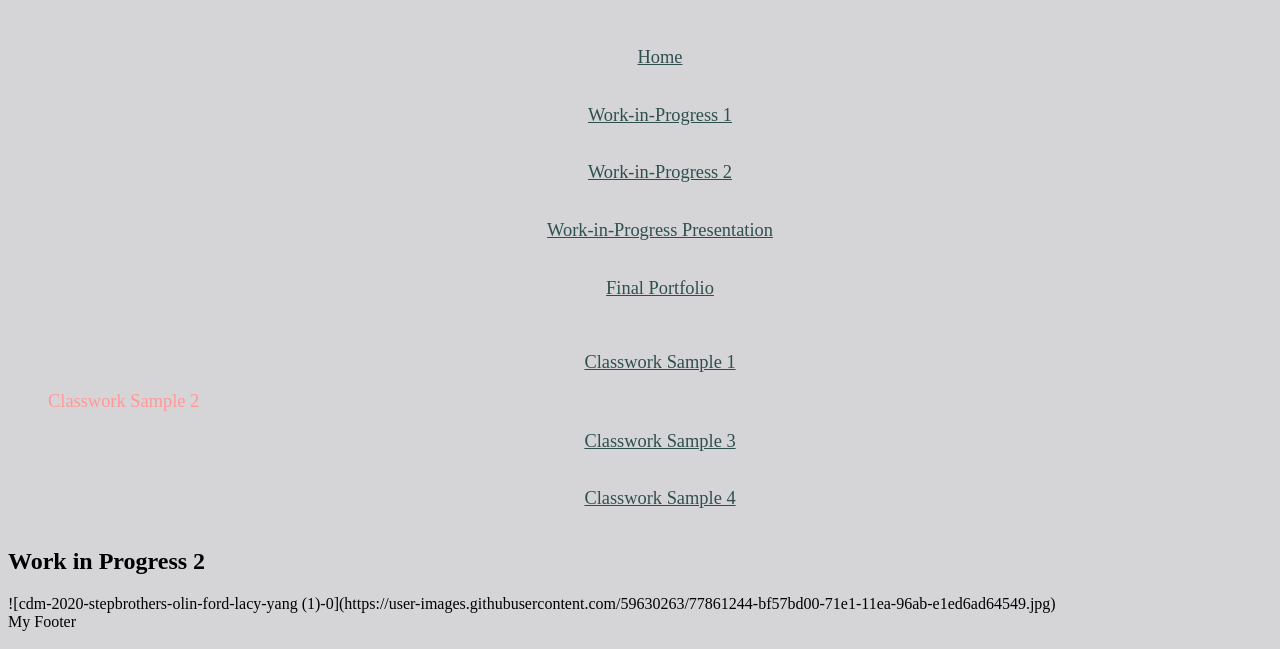
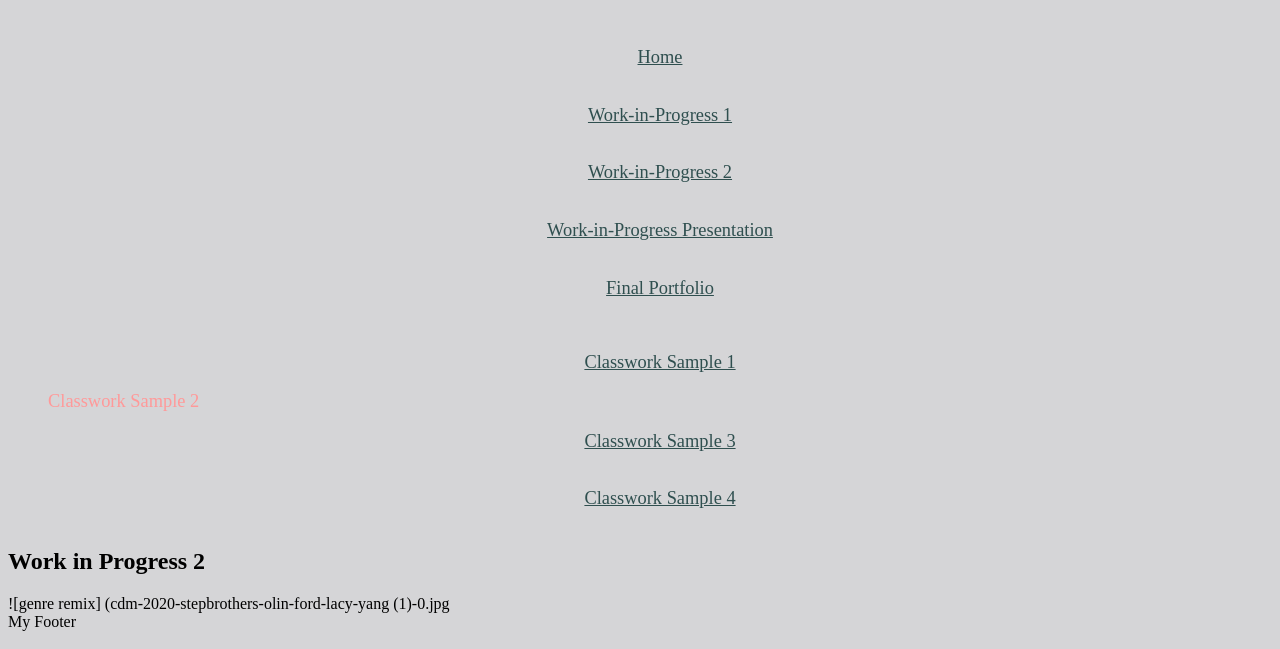
Before and after one commit to mnl32/mnl32.github.io, a plain HTML site: page work-2/sample-2/index.html in a window 1280 px wide. Shown: the part 151-800 px from the top of the page. Drawn offline with Linux system fonts and the light colour scheme.

Commit message:
Update index.html

```diff
--- a/work-2/sample-2/index.html
+++ b/work-2/sample-2/index.html
@@ -22,7 +22,7 @@
   </nav>
   <main>
     <h2>Work in Progress 2</h2>
-    ![cdm-2020-stepbrothers-olin-ford-lacy-yang (1)-0](https://user-images.githubusercontent.com/59630263/77861244-bf57bd00-71e1-11ea-96ab-e1ed6ad64549.jpg)
+    ![genre remix] (cdm-2020-stepbrothers-olin-ford-lacy-yang (1)-0.jpg
   </main>
   <footer>My Footer</footer>
 </body>
```
